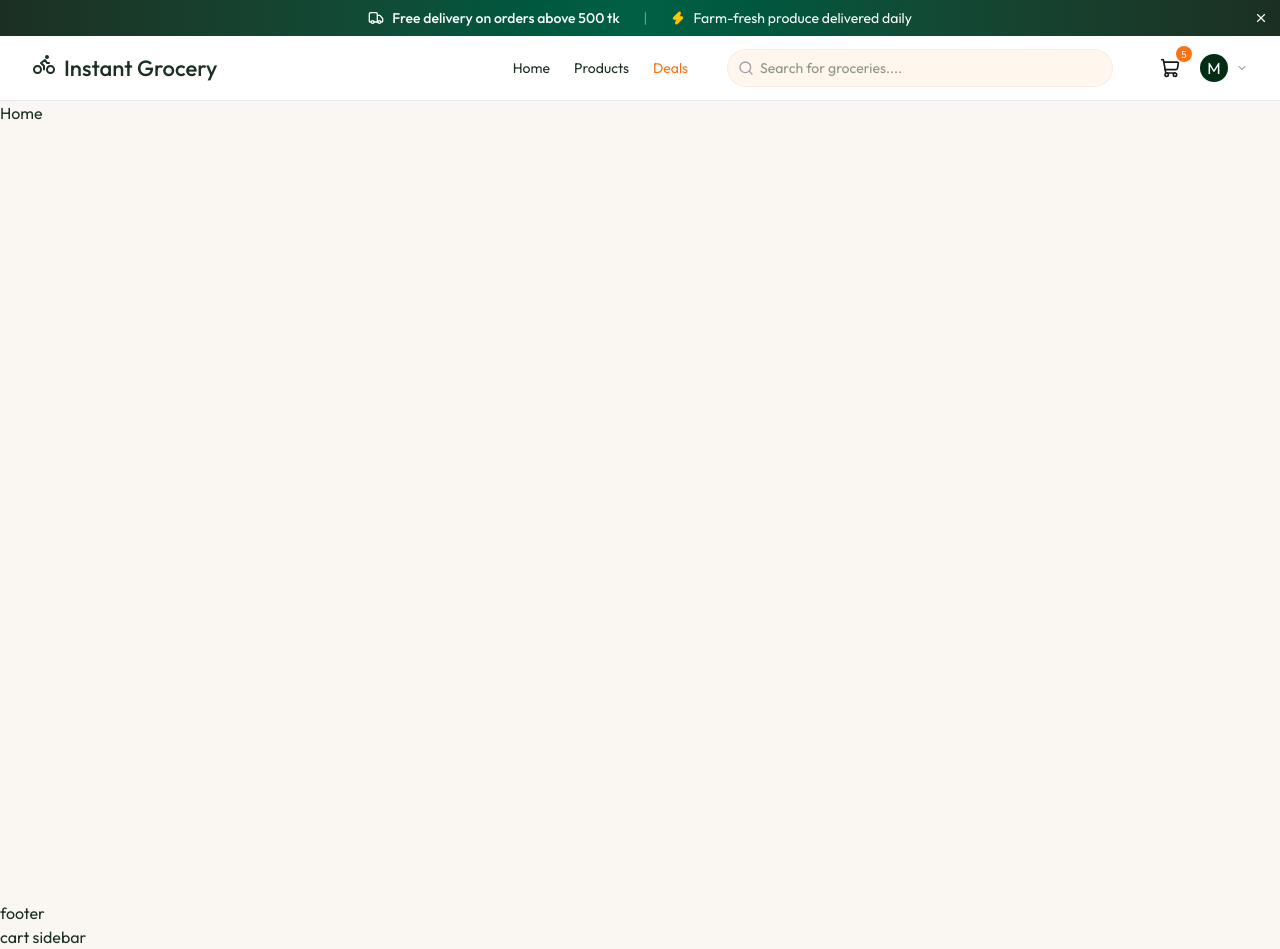
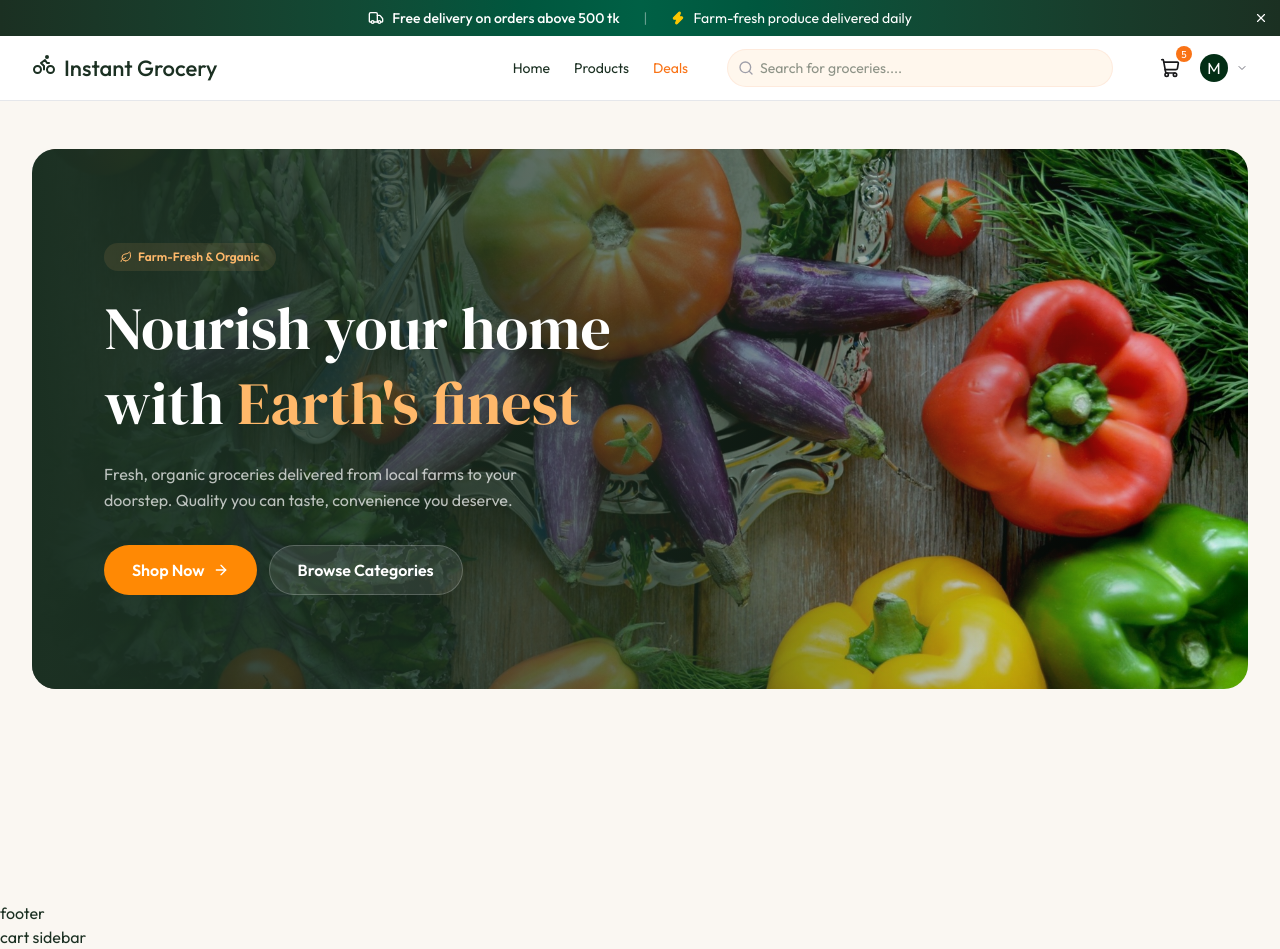
Before and after one commit to sheaf-hassan/instant_grocery_delivery, a React (Vite) app: page / in a window 1280 px wide. Built offline with nearby package versions, Linux system fonts and the light colour scheme; the HTML template or start-up script is replaced by a standard one.

Commit message:
create hero component

```diff
--- /dev/null
+++ b/src/components/Home/Hero.tsx
@@ -0,0 +1,42 @@
+import { ArrowRightIcon, LeafIcon } from "lucide-react"
+import { heroSectionData } from '../../assets/assets';
+import { Link } from "react-router-dom";
+
+
+const Hero = () => {
+  return (
+    <section className="relative overflow-hidden min-h-[540px] mb-10 rounded-3xl flex items-center">
+
+        <img src={heroSectionData.hero_image} alt="Hero"
+        className="absolute inset-0 h-full w-full object-cover"/>
+
+        <div className="absolute inset-0 bg-linear-to-r from-app-green via-app-green/65 to-transparent"/>
+
+        <div className="relative max-w-7xl ax-auto px-4 sm:px-6 lg:px-8 py-20 w-full">
+            <div className="max-w-xl xl:pl-10">
+                <span className="inline-flex items-center gap-1.5 px-4 py-1.5 text-xs font-semibold text-orange-300 bg-orange-300/10 rounded-full mb-5">
+                    <LeafIcon className="size-3"/>Farm-Fresh & Organic
+                </span>
+
+                <h1 className="font-serif text-4xl sm:text-5xl lg:text-6xl text-white leading-tight mb-5">
+                    Nourish your home with <span className="text-orange-300">Earth's finest</span>
+                </h1>
+
+                <p className="text-base text-white/70 leading-relaxed mb-8 max-w-md">{heroSectionData.description}</p>
+
+                <div className="flex flex-wrap gap-3">
+                    <Link to="/products" className="px-7 py-3 bg-orange-400 text-white font-semibold rounded-full hover:bg-orange-500 transition-all flex-center gap-2 active:scale-[0.98]">
+                        Shop Now <ArrowRightIcon className="size-4"/>
+                    </Link>
+
+                    <Link to="/products" className="px-7 py-3 bg-white/10 text-white font-semibold rounded-full hover:bg-white/20 transition-all border border-white/20">
+                        Browse Categories
+                    </Link>
+                </div>
+            </div>
+        </div>
+    </section>
+  )
+}
+
+export default Hero
--- a/src/pages/Home.tsx
+++ b/src/pages/Home.tsx
@@ -1,8 +1,11 @@
+import Hero from "../components/Home/Hero"
 
 
 const Home = () => {
   return (
-    <div>Home</div>
+    <div className="min-h-screen max-w-7xl mx-auto px-4 sm:px-6 lg:px-8 py-12">
+        <Hero />
+    </div>
   )
 }
 
```
